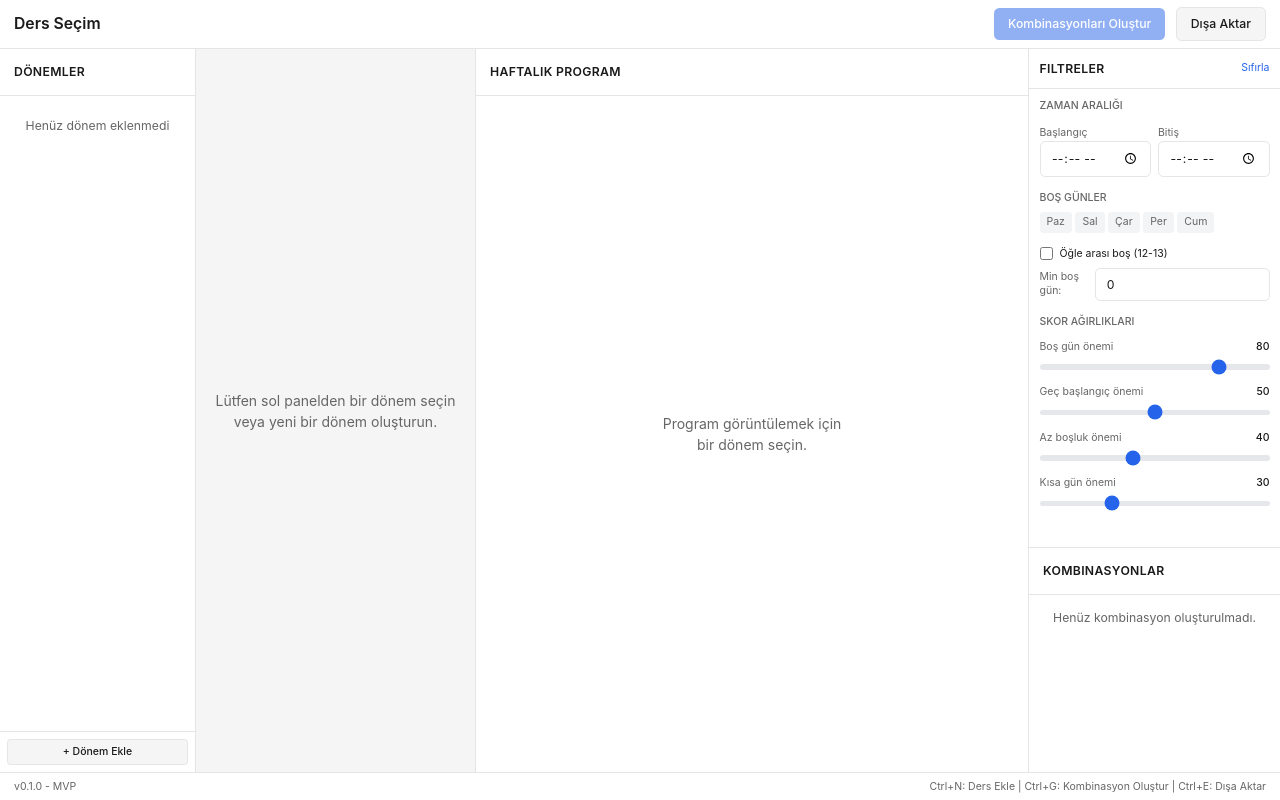
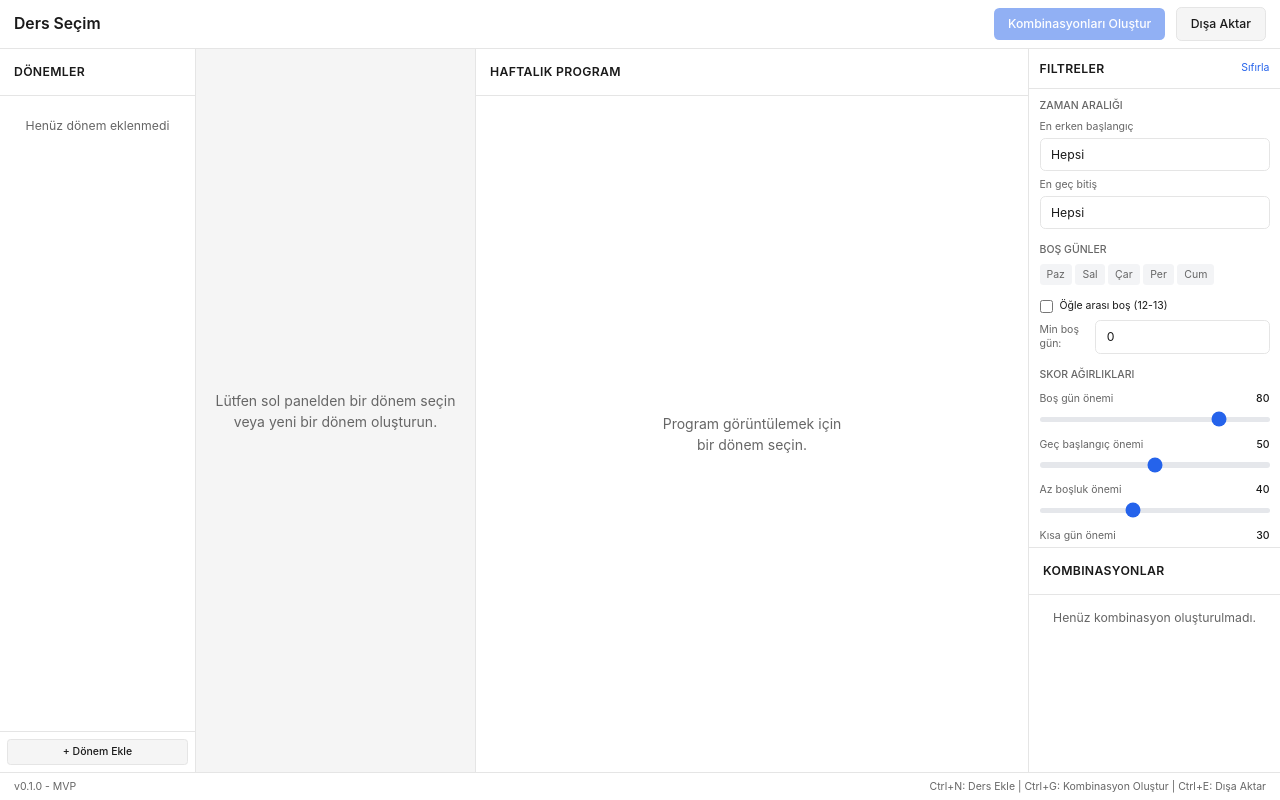
Before and after one commit to Vartmor/UniversiteDersSecim, a React (Vite) app: page / in a window 1280 px wide. Built offline with nearby package versions, Linux system fonts and the light colour scheme.

Commit message:
feat: zaman araligi filtreleri dropdown olarak guncellendi

```diff
--- a/src/components/FilterPanel.tsx
+++ b/src/components/FilterPanel.tsx
@@ -1,7 +1,6 @@
 import { useStore } from '../store';
-import { Input, Select } from './ui';
-import { DayOfWeek, DAY_NAMES, ScoreWeights } from '../types';
-import { minutesToTime, timeToMinutes } from '../lib/utils';
+import { Select } from './ui';
+import { DayOfWeek, DAY_NAMES, ScoreWeights, TIME_SLOTS, formatMinutesToTime } from '../types';
 
 // Slider komponenti
 function Slider({
@@ -35,6 +34,24 @@ function Slider({
     );
 }
 
+// Başlangıç saati seçenekleri (slot başlangıç saatleri)
+const START_TIME_OPTIONS = [
+    { value: '', label: 'Hepsi' },
+    ...TIME_SLOTS.map(slot => ({
+        value: slot.startMinute.toString(),
+        label: formatMinutesToTime(slot.startMinute)
+    }))
+];
+
+// Bitiş saati seçenekleri (slot bitiş saatleri)
+const END_TIME_OPTIONS = [
+    { value: '', label: 'Hepsi' },
+    ...TIME_SLOTS.map(slot => ({
+        value: slot.endMinute.toString(),
+        label: formatMinutesToTime(slot.endMinute)
+    }))
+];
+
 export function FilterPanel() {
     const filters = useStore((state) => state.filters);
     const updateFilters = useStore((state) => state.updateFilters);
@@ -43,12 +60,12 @@ export function FilterPanel() {
     const updateScoreWeights = useStore((state) => state.updateScoreWeights);
     const resetScoreWeights = useStore((state) => state.resetScoreWeights);
 
-    const handleTimeChange = (field: 'earliestStart' | 'latestEnd', value: string) => {
-        if (value) {
-            updateFilters({ [field]: timeToMinutes(value) });
-        } else {
-            updateFilters({ [field]: null });
-        }
+    const handleStartTimeChange = (value: string) => {
+        updateFilters({ earliestStart: value ? parseInt(value) : null });
+    };
+
+    const handleEndTimeChange = (value: string) => {
+        updateFilters({ latestEnd: value ? parseInt(value) : null });
     };
 
     const handleFreeDayToggle = (day: DayOfWeek) => {
@@ -84,21 +101,25 @@ export function FilterPanel() {
                     <h3 className="text-xs font-medium text-text-secondary uppercase mb-2">
                         Zaman Aralığı
                     </h3>
-                    <div className="grid grid-cols-2 gap-2">
+                    <div className="space-y-2">
                         <div>
-                            <label className="text-xs text-text-secondary">Başlangıç</label>
-                            <Input
-                                type="time"
-                                value={filters.earliestStart !== null ? minutesToTime(filters.earliestStart) : ''}
-                                onChange={(e) => handleTimeChange('earliestStart', e.target.value)}
+                            <label className="text-xs text-text-secondary block mb-1">
+                                En erken başlangıç
+                            </label>
+                            <Select
+                                options={START_TIME_OPTIONS}
+                                value={filters.earliestStart?.toString() || ''}
+                                onChange={(e) => handleStartTimeChange(e.target.value)}
                             />
                         </div>
                         <div>
-                            <label className="text-xs text-text-secondary">Bitiş</label>
-                            <Input
-                                type="time"
-                                value={filters.latestEnd !== null ? minutesToTime(filters.latestEnd) : ''}
-                                onChange={(e) => handleTimeChange('latestEnd', e.target.value)}
+                            <label className="text-xs text-text-secondary block mb-1">
+                                En geç bitiş
+                            </label>
+                            <Select
+                                options={END_TIME_OPTIONS}
+                                value={filters.latestEnd?.toString() || ''}
+                                onChange={(e) => handleEndTimeChange(e.target.value)}
                             />
                         </div>
                     </div>
@@ -115,8 +136,8 @@ export function FilterPanel() {
                                 key={day}
                                 onClick={() => handleFreeDayToggle(day)}
                                 className={`px-2 py-1 text-xs rounded transition-colors ${filters.freeDays.includes(day)
-                                        ? 'bg-accent text-white'
-                                        : 'bg-gray-100 text-text-secondary hover:bg-gray-200'
+                                    ? 'bg-accent text-white'
+                                    : 'bg-gray-100 text-text-secondary hover:bg-gray-200'
                                     }`}
                             >
                                 {DAY_NAMES[day].slice(0, 3)}
```
